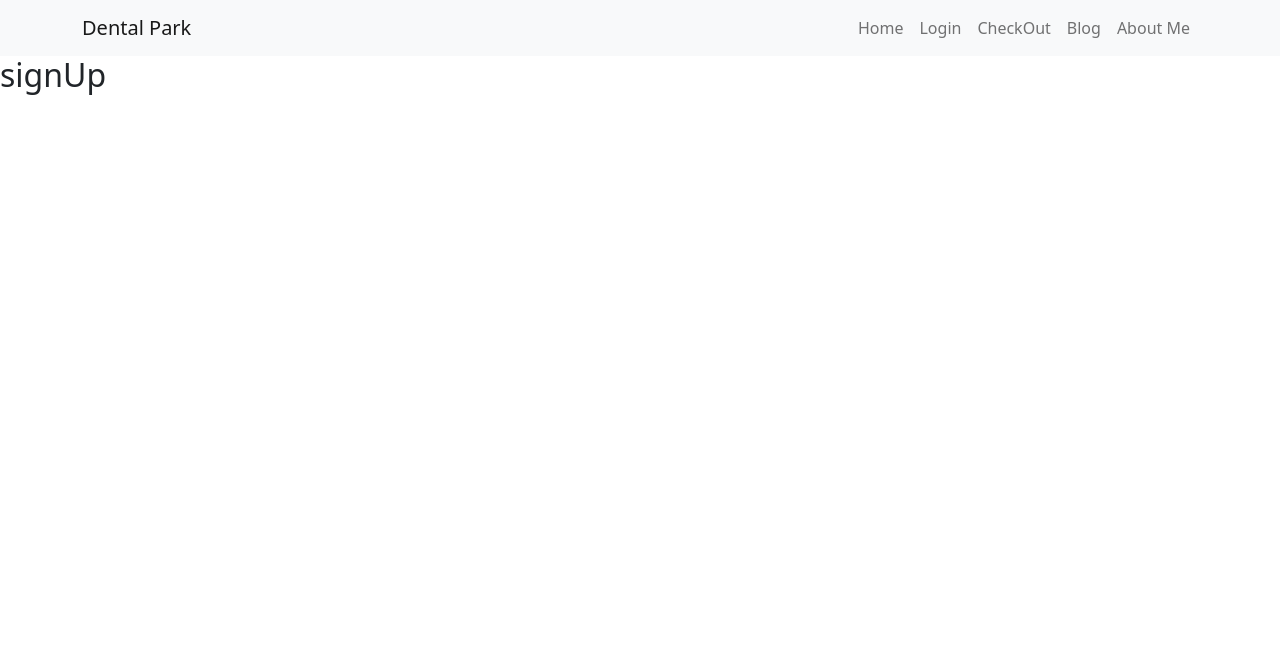
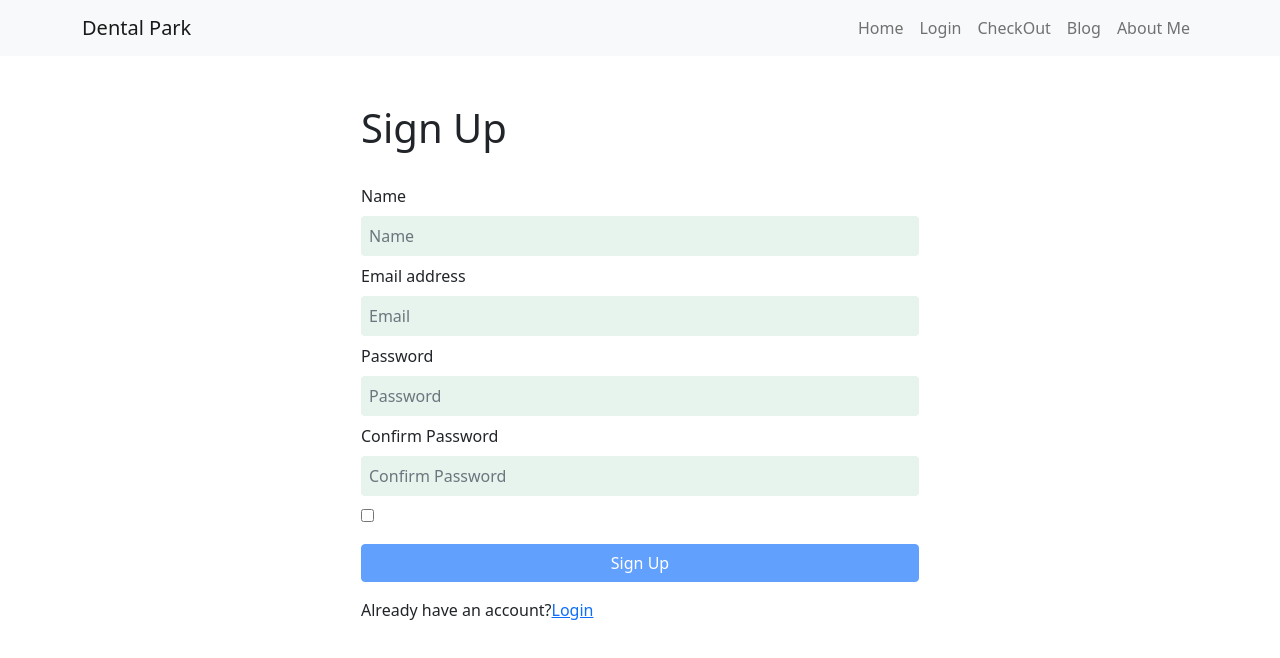
Before and after one commit to ATISH01/dental-park, a React (Create React App) app: page /signup in a window 1280 px wide. Shown: the top 658 px of the page. Built offline with nearby package versions, Linux system fonts and the light colour scheme.

Commit message:
signUp page

```diff
--- a/package.json
+++ b/package.json
@@ -7,9 +7,11 @@
     "@testing-library/react": "^13.1.1",
     "@testing-library/user-event": "^13.5.0",
     "bootstrap": "^5.1.3",
+    "firebase": "^9.6.11",
     "react": "^18.0.0",
     "react-bootstrap": "^2.2.3",
     "react-dom": "^18.0.0",
+    "react-firebase-hooks": "^5.0.3",
     "react-router-dom": "^6.3.0",
     "react-scripts": "5.0.1",
     "web-vitals": "^2.1.4"
--- a/src/Pages/Login/Login/Login.js
+++ b/src/Pages/Login/Login/Login.js
@@ -25,7 +25,7 @@ const Login = () => {
                 </Form.Group>
 
 
-                <Button className='w-100' variant="primary" type="submit">
+                <Button className='w-100 mb-3' variant="primary" type="submit">
                     Login
                 </Button>
                 <p>New to DentalPark?<Link to='/signup' onClick={navigateSignUp} >SignUp</Link></p>
--- a/src/Pages/Login/SignUp/SignUp.js
+++ b/src/Pages/Login/SignUp/SignUp.js
@@ -1,9 +1,94 @@
-import React from 'react';
+import React, {useState } from 'react';
+import { Button, Form } from 'react-bootstrap';
+import { Link } from 'react-router-dom';
+
 
 const SignUp = () => {
+    const [agree, setAgree] = useState(false);
+
+    const [userInfo, setUserInfo] = useState({
+        email: "",
+        password: "",
+        confirmPass: "",
+    })
+    const [errors, setErrors] = useState({
+        email: "",
+        password: "",
+        general: "",
+    })
+
+
+    const handleEmail = event => {
+        const emailRegex = /\S+@\S+\.\S+/;
+        const validEmail = emailRegex.test(event.target.value);
+
+        if (validEmail) {
+            setUserInfo({ ...userInfo, email: event.target.value })
+            setErrors({ ...errors, email: "" })
+        } else {
+            setErrors({ ...errors, email: "Invalid email" })
+            setUserInfo({ ...userInfo, email: "" })
+        }
+    }
+
+    const handlePassword = event => {
+        const RegexPass = /.{6,}/;
+        const validPass = RegexPass.test(event.target.value);
+        if (validPass) {
+            setUserInfo({ ...userInfo, password: event.target.value })
+        }
+        else {
+            setErrors({ ...errors, password: "Give StrongPassword" })
+        }
+    }
+
+    const handleConfirmPass = event => {
+        setUserInfo({ ...userInfo, confirmPass: event.target.value })
+    }
+    const handleFormSubmit = event => {
+        event.preventDefault();
+        if (userInfo.password !== userInfo.confirmPass) {
+            setErrors({ ...errors, confirmPass: "Password Not Matched" })
+            return;
+        }
+
+
+    }
     return (
-        <div>
-            <h2>signUp</h2>
+        <div className='container'>
+
+            <Form onSubmit={handleFormSubmit} className='w-50 mx-auto mt-5'>
+                <h1>Sign Up</h1>
+                <img className='ms-4 mb-3' width={230} src="" alt="" />
+                <Form.Group className="mb-2">
+                    <Form.Label>Name</Form.Label>
+                    <Form.Control className='border-0 bg-success p-2 text-dark bg-opacity-10' type="text" placeholder="Name" />
+
+                </Form.Group>
+                <Form.Group className="mb-2" controlId="formBasicEmail">
+                    <Form.Label>Email address</Form.Label>
+                    <Form.Control onChange={handleEmail} className='border-0 bg-success p-2 text-dark bg-opacity-10' type="email" placeholder="Email" />
+                    {errors?.email && <p>{errors.email}</p>}
+                </Form.Group>
+
+                <Form.Group className="mb-2" controlId="formBasicPassword">
+                    <Form.Label>Password</Form.Label>
+                    <Form.Control onBlur={handlePassword} className='border-0 bg-success p-2 text-dark bg-opacity-10' type="password" placeholder="Password" />
+                    {errors?.password && <p>{errors.password}</p>}
+                </Form.Group>
+                <Form.Group className="mb-2" controlId="formBasicPassword">
+                    <Form.Label>Confirm Password</Form.Label>
+                    <Form.Control onBlur={handleConfirmPass} className='border-0 bg-success p-2 text-dark bg-opacity-10' type="password" placeholder="Confirm Password" />
+                    {errors?.confirmPass && <p>{errors.confirmPass}</p>}
+                </Form.Group>
+                <input onClick={() => setAgree(!agree)} type="checkbox" />
+
+                <Button disabled={!agree} className='w-100 my-3' variant="primary" type="submit">
+                    Sign Up
+                </Button>
+                <p>Already have an account?<Link to='/login'>Login</Link></p>
+
+            </Form>
         </div>
     );
 };
```
Also changed, not shown: src/firebse.init.js (added, +16 -0 lines), 1 other file (tests, documents, lock files or other folders).
